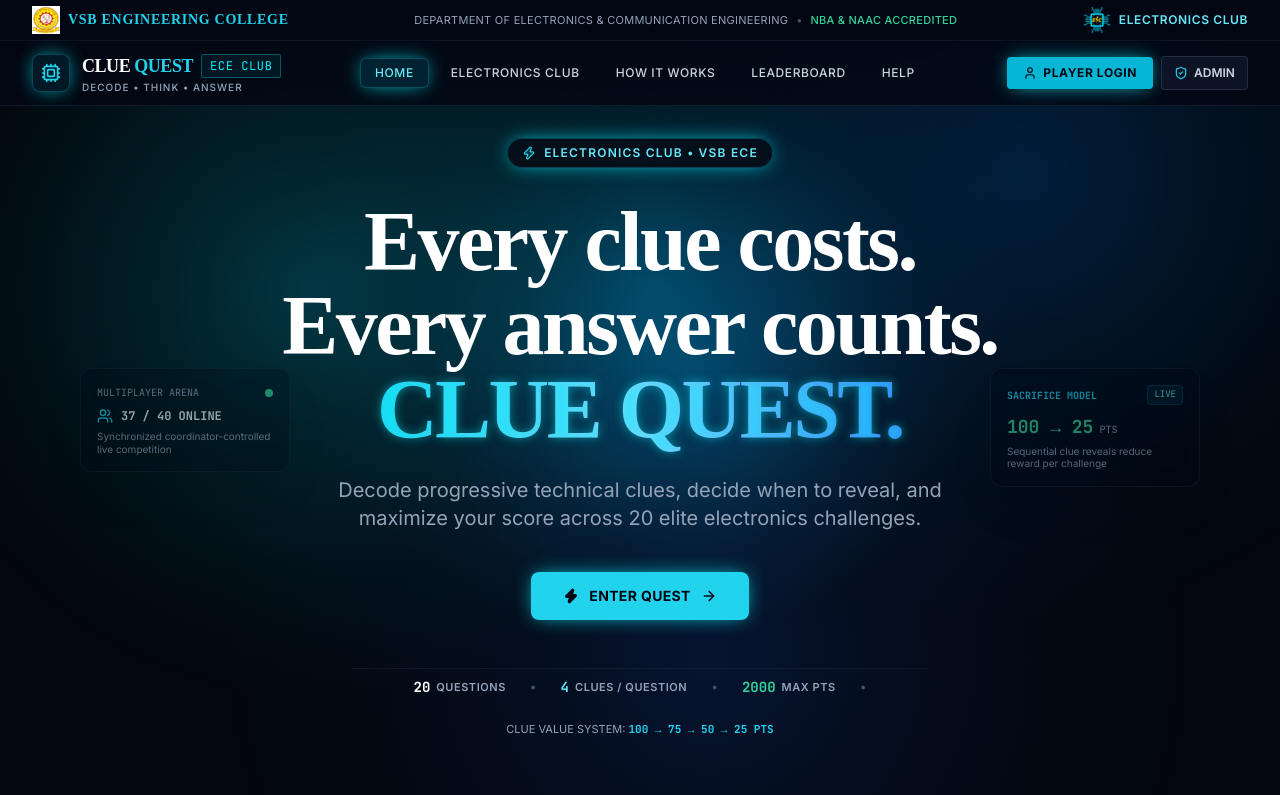
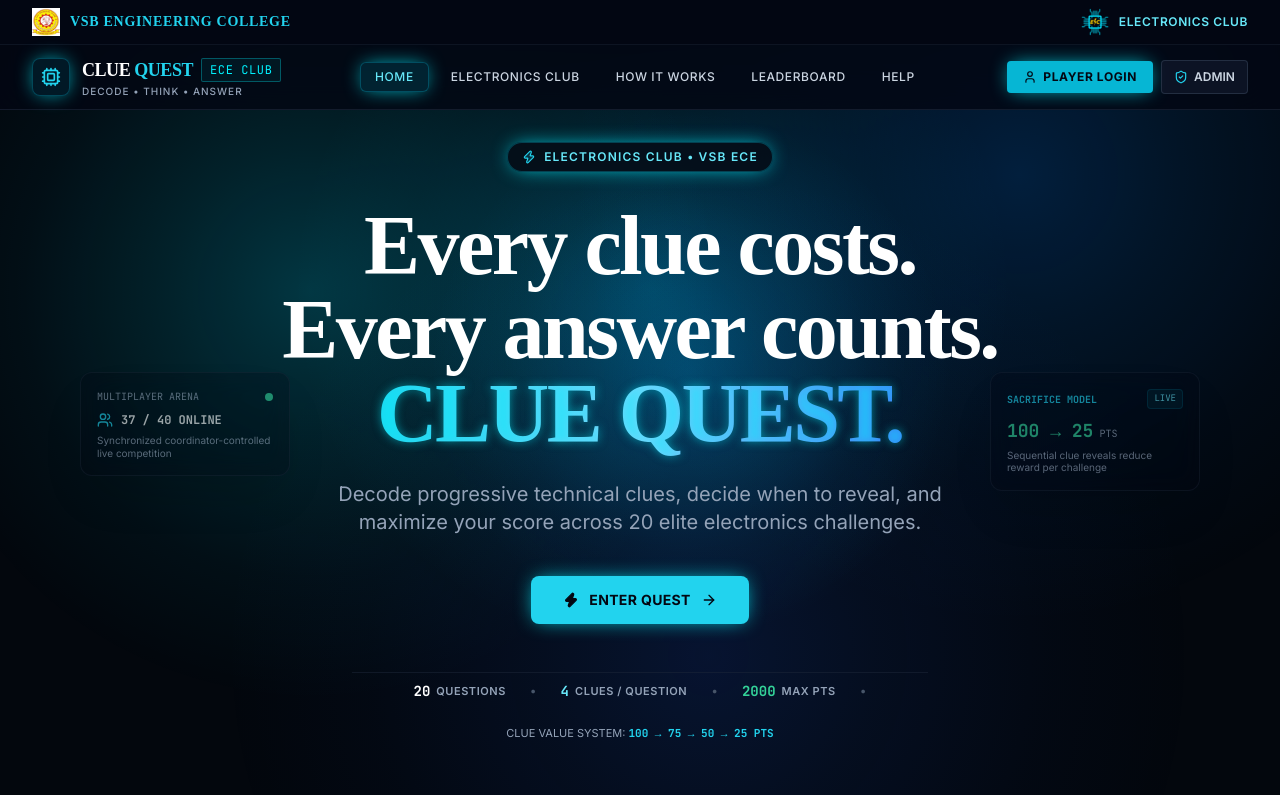
Before and after one commit to anguabishek17/ClueQuest, a React (Vite) app: page / in a window 1280 px wide. Shown: the top 795 px of the page. Built offline with nearby package versions, Linux system fonts and the light colour scheme; no server answers.

Commit message:
refactor: simplify top institutional header by removing ECE Department and NBA/NAAC text

```diff
--- a/src/components/layout/Header.tsx
+++ b/src/components/layout/Header.tsx
@@ -95,10 +95,10 @@ export const Header: React.FC<HeaderProps> = ({
   return (
     <header className="sticky top-0 z-40 bg-navy-950/80 border-b border-slate-800/60 backdrop-blur-xl transition-all">
       {/* Top Institutional Header */}
-      <div className="bg-navy-950/95 border-b border-slate-800/40 px-4 sm:px-6 lg:px-8 py-1.5 text-[11px] font-sans text-slate-400">
-        <div className="max-w-7xl mx-auto flex flex-col md:flex-row items-center justify-between gap-2">
+      <div className="bg-navy-950/95 border-b border-slate-800/40 px-4 sm:px-6 lg:px-8 py-2 text-[11px] font-sans text-slate-400">
+        <div className="max-w-7xl mx-auto flex items-center justify-between gap-4">
           {/* Left Zone: VSB College Logo & Name */}
-          <div className="flex items-center gap-2">
+          <div className="flex items-center gap-2.5">
             <img
               src="/assets/vsb-logo.png"
               alt="VSB Engineering College Logo"
@@ -109,15 +109,8 @@ export const Header: React.FC<HeaderProps> = ({
             </span>
           </div>
 
-          {/* Center Zone: Department Info & Accreditation */}
-          <div className="hidden lg:flex items-center gap-2 text-[11px] font-sans text-slate-400">
-            <span className="tracking-wide">DEPARTMENT OF ELECTRONICS & COMMUNICATION ENGINEERING</span>
-            <span className="text-slate-600">•</span>
-            <span className="text-emerald-400 font-medium tracking-wide">NBA & NAAC ACCREDITED</span>
-          </div>
-
           {/* Right Zone: Electronics Club Logo & Name */}
-          <div className="flex items-center gap-2">
+          <div className="flex items-center gap-2.5">
             <img
               src="/assets/elc-logo.png"
               alt="Electronics Club Logo"
```
